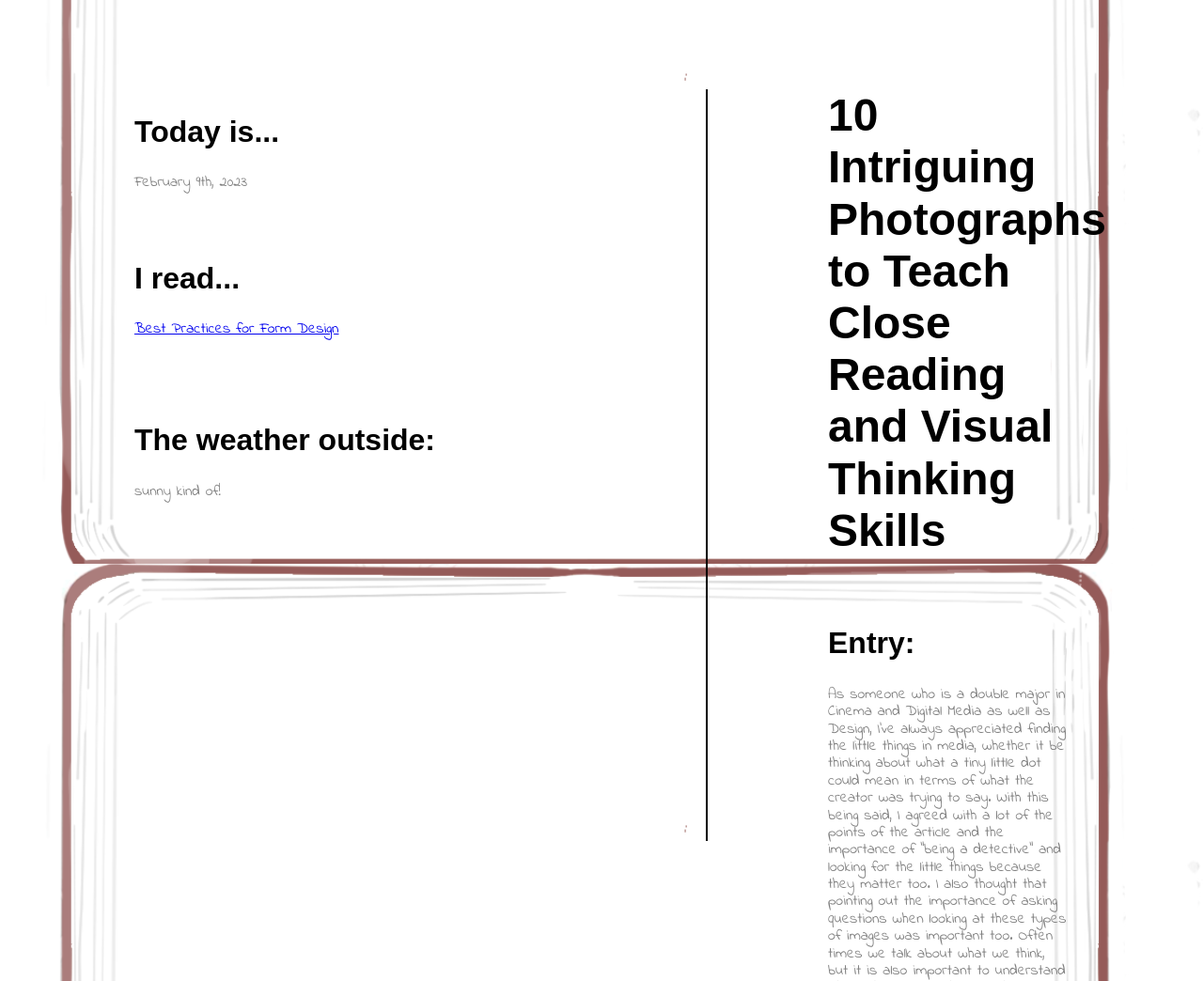
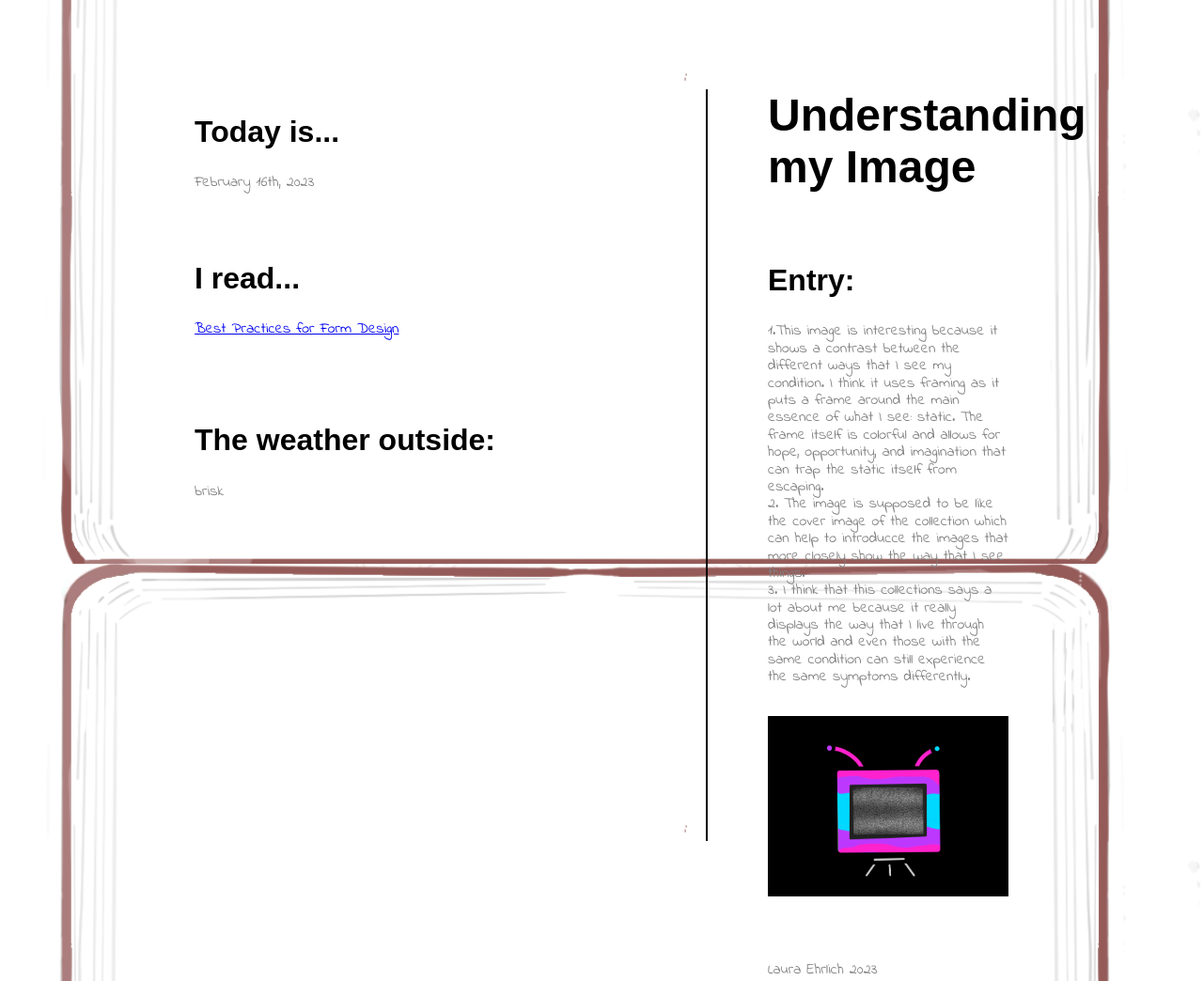
Before and after one commit to LauraEhrlich22/DES157A-, a plain HTML site: page journal/index.html in a window 1280 px wide. Shown: the part 200-1244 px from the top of the page at 94% size. Drawn offline with nearby package versions, Linux system fonts and the light colour scheme; a web font is replaced by a local one.

Commit message:
2/16 journal

```diff
--- a/journal/index.html
+++ b/journal/index.html
@@ -13,6 +13,30 @@
 </head>
 <body>
     <h1>My Journals</h1>
+    <article>
+        <div class="sections">
+            <section class="left-side">
+                <h2>Today is...</h2>
+                <p>February 16th, 2023</p>
+                <h2>I read...</h2>
+                <a href="https://petapixel.com/2015/03/16/9-photo-composition-tips-as-seen-in-photographs-by-steve-mccurry/" class="anchor">Best Practices for Form Design</a>
+                <h2 class="weather">The weather outside:</h2>
+                <p>brisk</p>
+            </section>
+            <div class="dividing-line"></div>
+            <section class="right-side">
+                <h1>Understanding my Image</h1>
+                <h2>Entry: </h2>
+                <p class="impotant-links-spacing">1.This image is interesting because it shows a contrast between the different ways that I see my condition. I think it uses framing as it puts a frame around the main essence of what I see: static. The frame itself is colorful and allows for hope, opportunity, and imagination that can trap the static itself from escaping.<br>2. The image is supposed to be like the cover image of the collection which can help to introducce the images that more closely show the way that I see things. <br> 3. I think that this collections says a lot about me because it really displays the way that I live through the world and even those with the same condition can still experience the same symptoms differently.
+                <img src="images\tv_static.png">
+                <figcaption>Laura Ehrlich 2023</figcaption>
+                <p class="impotant-links-spacing">I think that this image is about a couple Johanna and friends after completing an escape room in Hong Kong. Also based on the caption it seems like this escape room happened at midnight which can help show how even more proud they were. I think that this image uses focusing on the subjects as its main strength of communication the story. The most obvious part about the image is the midniht in honkong caption, but I also find it to be the most mysterious. Why midnight?</p>
+                <img src="images\johanna_image.png">
+                <figcaption>Johanna Hu 2023</figcaption>
+                </p>
+            </section>
+        </div>
+    </article>
     <article>
         <div class="sections">
             <section class="left-side">
--- a/journal/style.css
+++ b/journal/style.css
@@ -12,7 +12,10 @@ body{
     background-image: url("jounal-backgound.PNG");
     background-size: cover;
 } */
-
+img{
+    margin-top: 2em;
+    width:20vw;
+}
 h2{
     font-family: 'Signika Negative', sans-serif;
     font-size: 2em;
@@ -21,7 +24,7 @@ h2{
 
 h1{
     font-family: 'Signika Negative', sans-serif;
-    margin: 2.5em 15vw;
+    margin: 2.5em 12vw;
     padding: 0;
     text-align: left;
     font-size: 3em;
@@ -52,7 +55,7 @@ p{
 }
 section{
     /* padding: 0 1em; */
-    margin: 0 10vw;
+    margin: 0 5vw;
     text-align: left;
     text-decoration: none;
 
```
Also changed, not shown: journal/images/tv_static.png (added), 1 other file.
